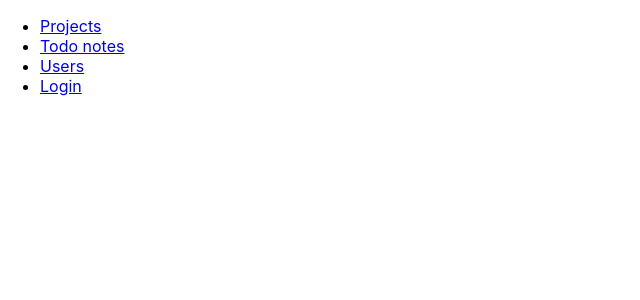
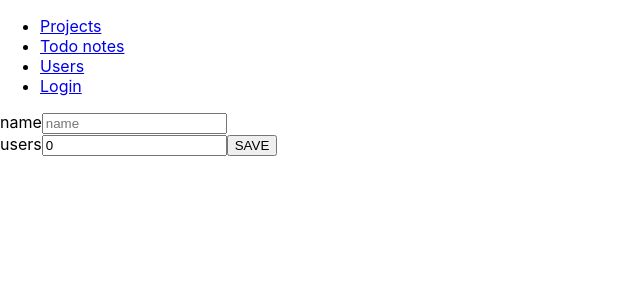
Before and after one commit to Romstrich/todo_notes, a React (Create React App) app in the folder frontend/: page /projects/create in a window 1280 px wide. Shown: the top 300 px of the page, without its empty margins (0-640 px from the left). Built offline with nearby package versions, Linux system fonts and the light colour scheme.

Commit message:
Start to work form
project create

```diff
--- a/frontend/src/App.js
+++ b/frontend/src/App.js
@@ -6,8 +6,11 @@ import UserList from "./components/Users.js";
 import ProjectList from "./components/Projects.js";
 import TodoList from "./components/Todo_notes.js";
 import LoginForm from "./components/Auth.js";
+import ProjectForm from "./components/ProjectForm.js";
 import {HashRouter, Route, BrowserRouter,Link, Switch,Redirect} from "react-router-dom";
 import Cookies from "universal-cookie";
+//import { Link } from 'react-router';
+
 
 
 class App extends React.Component{
@@ -123,6 +126,7 @@ class App extends React.Component{
 
             <Switch>
                     <Route exact path='/projects' component={()=> <ProjectList projects={this.state.projects} deleteProject={(id)=>this.deleteProject(id)}/>}/>
+                    // <Route exact path='/projects/create' component={()=> <ProjectForm/>}/>
                     <Route exact path='/todo_notes' component={()=> <TodoList todo_notes={this.state.todo_notes}/>}/>
                     <Route exact path='/users' component={()=> <UserList users={this.state.users}/>}/>
 
--- /dev/null
+++ b/frontend/src/components/ProjectForm.js
@@ -0,0 +1,53 @@
+import React from "react";
+
+
+
+
+
+class ProjectForm extends React.Component {
+    constructor(props) {
+        super(props)
+        this.state = {name: '', users: 0}
+    }
+
+    handleChange(event){
+        this.setState(
+        {
+            [event.target.name]: event.target.value
+        }
+        );
+        console.log(event.target.name,event.target.value)
+    }
+
+    handleSubmit(event) {
+        console.log(this.state.name,this.state.users)
+        event.preventDefault()
+    }
+
+
+
+
+    render() {
+        return (
+            <form onSubmit={(event)=> this.handleSubmit(event)}>
+            <div className="form-group">
+
+            <label htmlFor="login">name</label>
+
+            <input type="text" name="name" placeholder="name"
+            value={this.state.name} onChange={(event)=>this.handleChange(event)} />
+
+            </div>
+
+            <div className="form-group">
+            <label htmlFor="users">users</label>
+
+            <input type="nomber" name="users" placeholder="users"
+            value={this.state.users} onChange={(event)=>this.handleChange(event)} />
+            <input type="submit" value="SAVE" />
+            </div>
+            </form>
+        );
+    }
+}
+export default ProjectForm;
--- a/frontend/src/components/Projects.js
+++ b/frontend/src/components/Projects.js
@@ -1,5 +1,5 @@
 import React from "react";
-
+import {HashRouter, Route, BrowserRouter,Link, Switch,Redirect} from "react-router-dom";
 
 const ProjectItem = ({project,deleteProject}) =>{
 
@@ -33,9 +33,9 @@ const ProjectList = ({projects,deleteProject})=>{
 
         {projects.map((project)=><ProjectItem project={project} deleteProject={deleteProject}/>)}
         <tr>
-            <button type="button">
-                Создать
-            </button>
+
+                <Link to="/projects/create/">Создать</Link>
+
         </tr>
     </table>
     )
```
